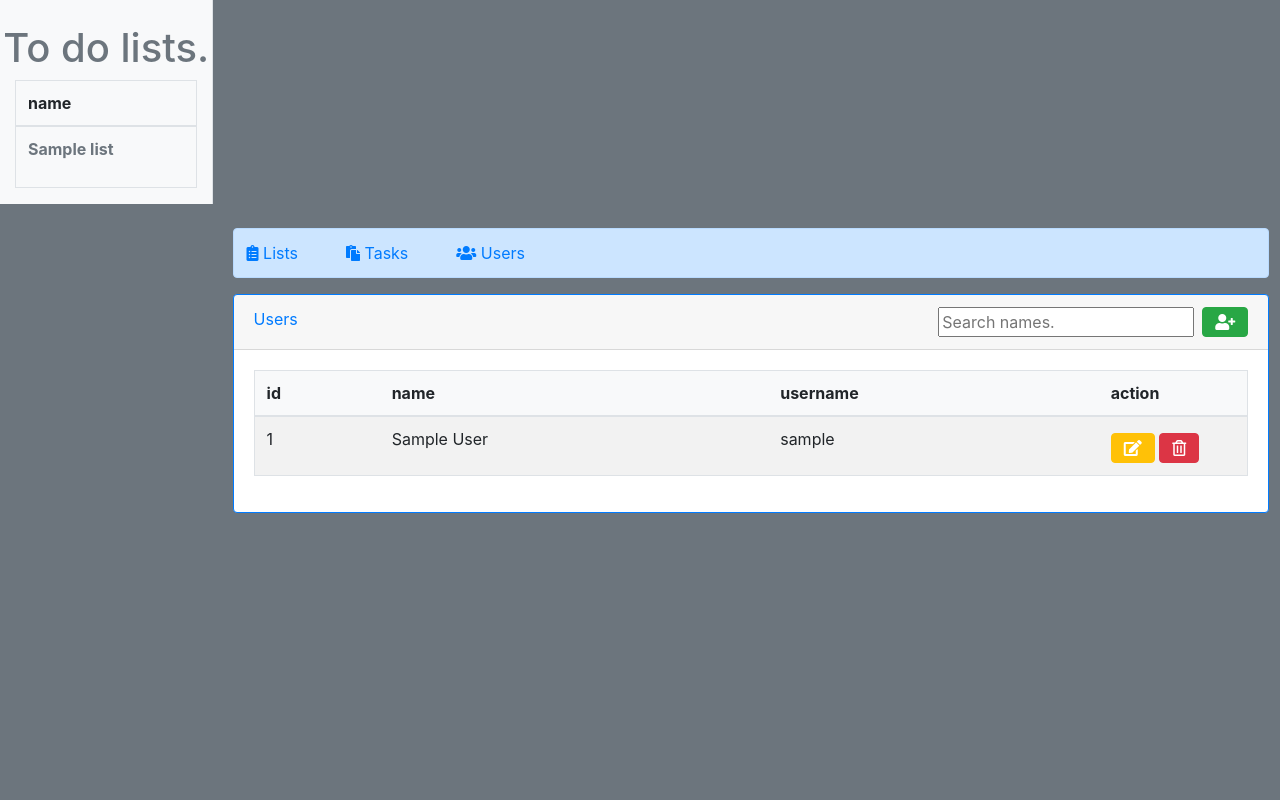
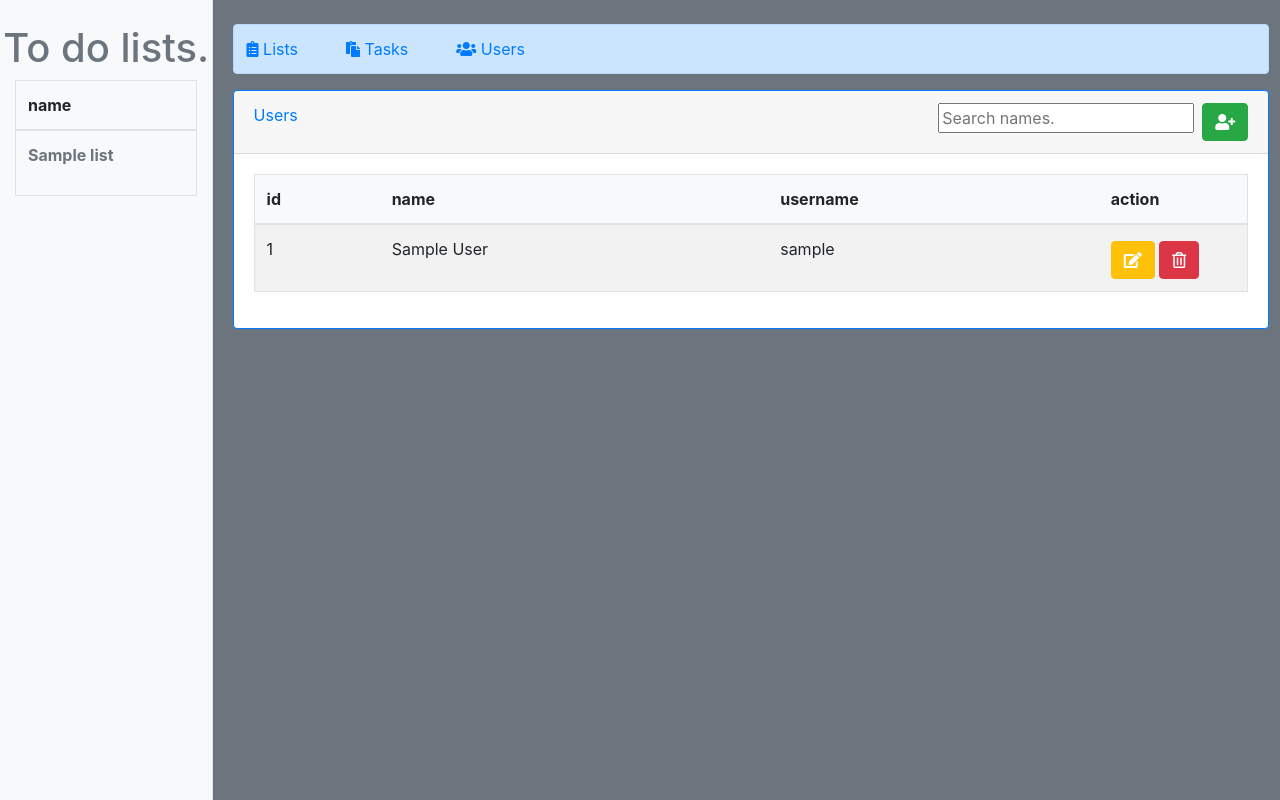
Before and after one commit to nickwilschut/To-Do-List_2.0, a PHP site: page / in a window 1280 px wide. Run offline with PHP 8.4, Linux system fonts and the light colour scheme; tables that the repository leaves empty or names only in its code hold one stand-in row (values such as "Sample post"); lists and menus that the app fills with data are empty; some libraries are stand-ins or nearby versions.

Commit message:
bug fix in styling

```diff
--- a/templates/header.php
+++ b/templates/header.php
@@ -26,18 +26,7 @@ catch(PDOException $e) {
 $conn = null;
 ?>
 
-<!-- Set styling for the sidenav. -->
-<style>
-.sidenav {
-	position: fixed;
-	height: 100%;
-	overflow: auto;
-}
 
-.main {
-	margin-left: 17%;
-}
-</style>
 
 <!DOCTYPE html>
 <html>
@@ -85,3 +74,16 @@ $conn = null;
 			</div>
 		</div>
 		<!--Start page-->
+
+<!-- Set styling for the sidenav. -->
+<style>
+.sidenav {
+	position: fixed;
+	height: 100%;
+	overflow: auto;
+}
+
+.main {
+	margin-left: 17%;
+}
+</style>
```
